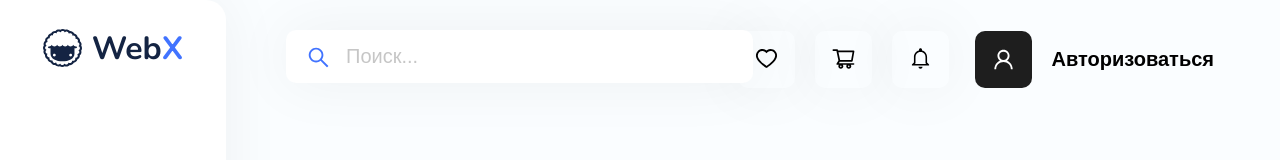
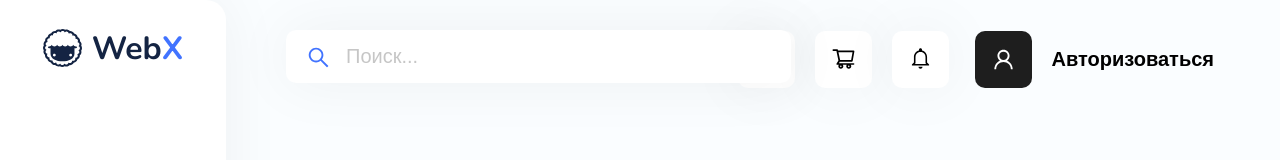
Before and after one commit to ShotMeow/webx-frontend, a Next.js app: page / in a window 1280 px wide. Shown: the top 160 px of the page. Built offline with nearby package versions, Linux system fonts and the light colour scheme.

Commit message:
Small Fixes

```diff
--- a/app/components/Layout/Header/Header.module.css
+++ b/app/components/Layout/Header/Header.module.css
@@ -9,6 +9,7 @@
 }
 
 .search > input {
+    display: block;
     border: none;
     box-shadow: 0 0 60px 2px rgba(0, 0, 0, 0.05);
     border-radius: 10px;
@@ -16,8 +17,7 @@
     font-size: 20px;
     color: var(--primary-color);
     outline: none;
-      max-width: 746px;
-      width: 90%;
+    width: 100%;
 }
 
 .search > input::placeholder {
--- a/app/components/Layout/Header/User/User.module.css
+++ b/app/components/Layout/Header/User/User.module.css
@@ -7,7 +7,6 @@
 .user > button {
     border: none;
     outline: none;
-    background: none;
 }
 
 .action {
@@ -16,7 +15,7 @@
     width: 57px;
     height: 57px;
     box-shadow: 0 0 60px 2px rgba(0, 0, 0, 0.05);
-    transition: all 0.5s ease-in-out;
+    transition: all 0.3s ease;
 }
 
 .action:hover {
@@ -25,6 +24,7 @@
 }
 
 .profile {
+    background: none;
     display: flex;
     align-items: center;
     gap: 20px;
```
Also changed, not shown: app/components/Layout/Header/Header.tsx (indentation only). Lines whose indentation alone changed are shown as unchanged.
